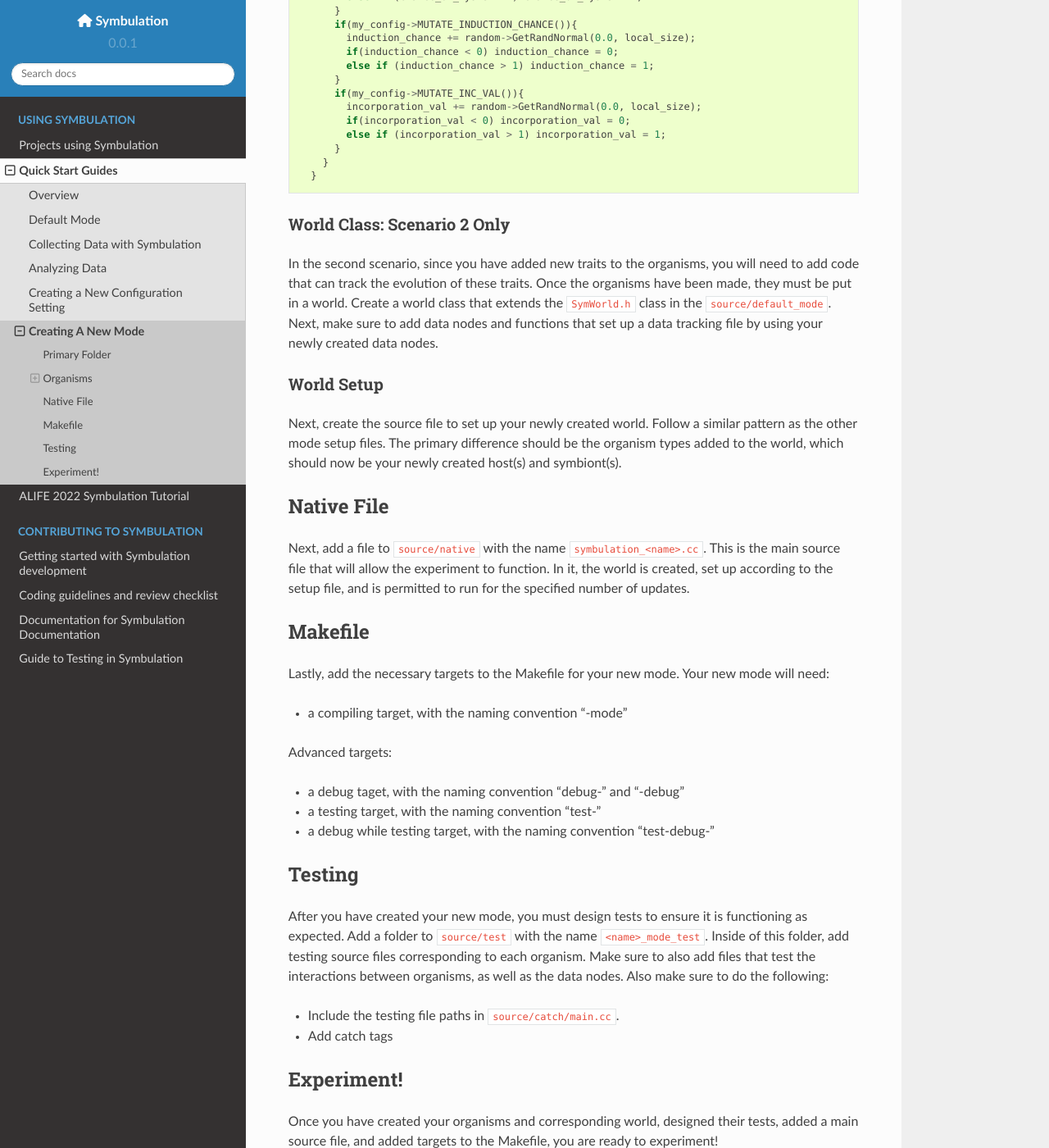
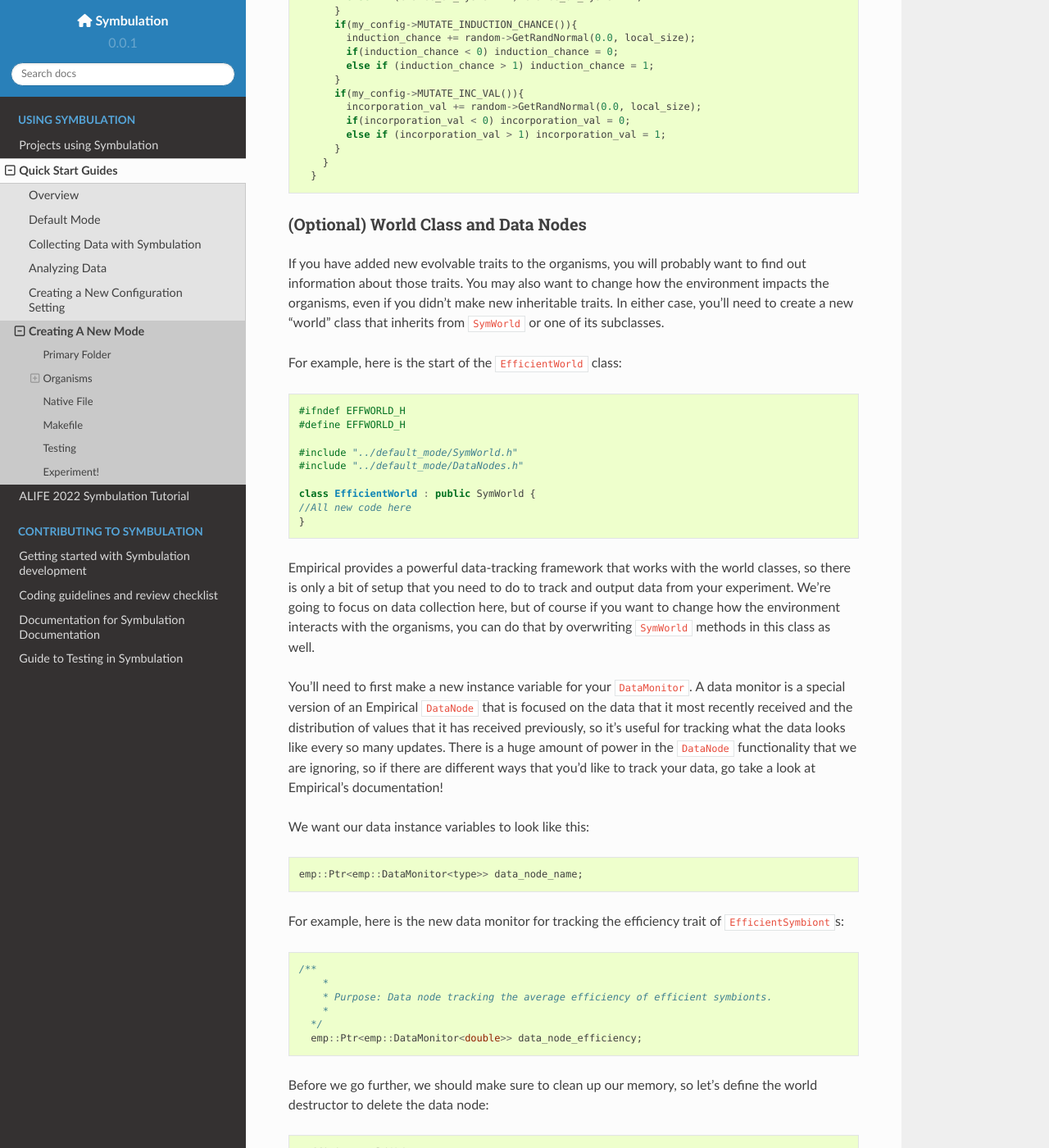
Before and after one commit to anyaevostinar/SymbulationEmp, a Sphinx documentation site: the page built from docs/QuickStartGuides/4-CreatingAMode.md, in a window 1280 px wide and 1400 px high, scrolled down 6103 px. Shown: the whole window at 82% size. Built offline with Sphinx 7.4.7 and the Read the Docs theme 2.0.0, drawn with Linux system fonts in a browser that asks for light colours; nearby versions of some CDN libraries; pages that are not in the unit, such as notebooks, are missing from menus; some of the changed text lies outside the part shown.

Commit message:
further updates to creating a mode and fixing of icons

````diff
--- a/docs/QuickStartGuides/4-CreatingAMode.md
+++ b/docs/QuickStartGuides/4-CreatingAMode.md
@@ -248,16 +248,102 @@ The `Phage` class has three new traits and has configuration settings for turnin
   }
 ```
 
+### (Optional) World Class and Data Nodes
+If you have added new evolvable traits to the organisms, you will probably want to find out information about those traits.
+You may also want to change how the environment impacts the organisms, even if you didn't make new inheritable traits.
+In either case, you'll need to create a new "world" class that inherits from `SymWorld` or one of its subclasses.
+
+For example, here is the start of the [`EfficientWorld`](https://github.com/anyaevostinar/SymbulationEmp/blob/main/source/efficient_mode/EfficientWorld.h) class:
+
+```
+#ifndef EFFWORLD_H
+#define EFFWORLD_H
+
+#include "../default_mode/SymWorld.h"
+#include "../default_mode/DataNodes.h"
+
+class EfficientWorld : public SymWorld {
+//All new code here
+}
+```
+
+Empirical provides a powerful data-tracking framework that works with the world classes, so there is only a bit of setup that you need to do to track and output data from your experiment.
+We're going to focus on data collection here, but of course if you want to change how the environment interacts with the organisms, you can do that by overwriting `SymWorld` methods in this class as well.
+
+You'll need to first make a new instance variable for your [`DataMonitor`](https://empirical.readthedocs.io/en/latest/api/typedef_namespaceemp_1aaf92a6b9dd531666c3e3da2b888c29ba.html). A data monitor is a special version of an Empirical [`DataNode`](https://empirical.readthedocs.io/en/latest/api/classemp_1_1DataNode.html) that is focused on the data that it most recently received and the distribution of values that it has received previously, so it's useful for tracking what the data looks like every so many updates.
+There is a huge amount of power in the `DataNode` functionality that we are ignoring, so if there are different ways that you'd like to track your data, go take a look at Empirical's documentation!
+
+We want our data instance variables to look like this:
+```
+emp::Ptr<emp::DataMonitor<type>> data_node_name;
+```
+
+For example, here is the new data monitor for tracking the efficiency trait of `EfficientSymbiont`s:
+```
+/**
+    *
+    * Purpose: Data node tracking the average efficiency of efficient symbionts.
+    *
+  */
+  emp::Ptr<emp::DataMonitor<double>> data_node_efficiency;
+```
+
+Before we go further, we should make sure to clean up our memory, so let's define the world destructor to delete the data node:
+```
+~EfficientWorld(){
+      if (data_node_efficiency) data_node_efficiency.Delete();
+  }
+```
+
+Next, we need to define what data is going to be stored in the data node.
+The data nodes use anonymous functions and event triggers so the world knows to add to them whenever specific events happen.
+The most common event that we want to add data during is Update, so we'll have a template that looks like this for defining what our data node does:
+```
+emp::DataMonitor<type>& GetNAMEDataNode() {
+    if (!data_node_name) { //if the data node doesn't already exist, make it!
+      data_node_name.New();
+      OnUpdate([this](size_t){ //this is the anonymous function that is called every update
+        data_node_name->Reset(); //assuming you want to clear out data from the previous update
+        for (size_t i = 0; i< pop.size(); i++) { // go through the population
+          if (IsOccupied(i)) { //check that there is an organism
+            data_node_name->AddDatum(pop[i]->GetData()); //add whatever data to the data node
+          }//close if
+      }//close for
+      });
+    }
+    return *data_node_efficiency; //hand back the data node that's been created
+  }
+```
+
+As you can see from the inline comments, we are making a method that makes the data node if it doesn't already exist.
+When creating it, we add an unnamed function to the world's OnUpdate to-do list to go through the population and get the information that we want about each of our organisms, which we then add to the data node.
+
+To get data out of the data node and into a file, we use Empirical's `DataFile` class.
+A datafile is generally initialized in the `.cc` file for your mode, which we'll discuss below.
+However, we need a method in the `World` class to actually setup the datafile and tell it what it will be doing.
+Here is the general structure of that method:
+```
+/**
+   * Input: The address of the string representing the file to be
+   * created's name
+   *
+   * Output: The address of the DataFile that has been created.
+   *
+   * Purpose: To set up the file that will be used to track mean efficiency
+   */
+  emp::DataFile & SetupEfficiencyFile(const std::string & filename) {
+    auto & file = SetupFile(filename);
+    auto & node = GetEfficiencyDataNode();
+    file.AddVar(update, "update", "Update");
+    file.AddMean(node, "mean_efficiency", "Average efficiency", true);
+    file.PrintHeaderKeys();
+
+    return file;
+  }
+```
 
 
-
-
-### World Class: Scenario 2 Only
-In the second scenario, since you have added new traits to the organisms, you will need to add code that can track the evolution of these traits.
-Once the organisms have been made, they must be put in a world.
-Create a world class that extends the `SymWorld.h` class in the `source/default_mode`.
-Next, make sure to add data nodes and functions that set up a data tracking file by using your newly created data nodes.
-
+The following is still in development.
 ### World Setup
 Next, create the source file to set up your newly created world.
 Follow a similar pattern as the other mode setup files.
````
Also changed, not shown: docs/QuickStartGuides/3-CreatingConfigSetting.md (+3 -3 lines).
